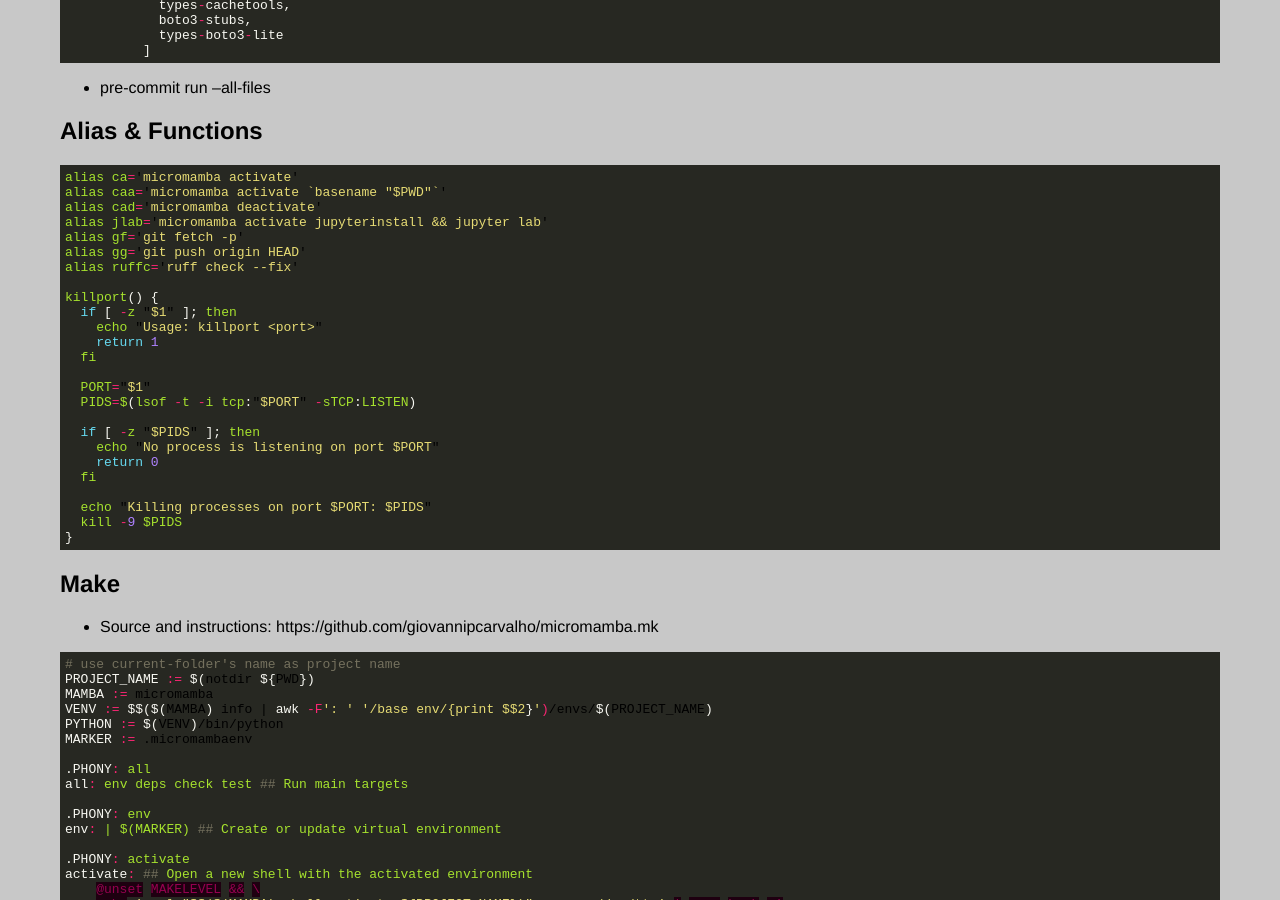
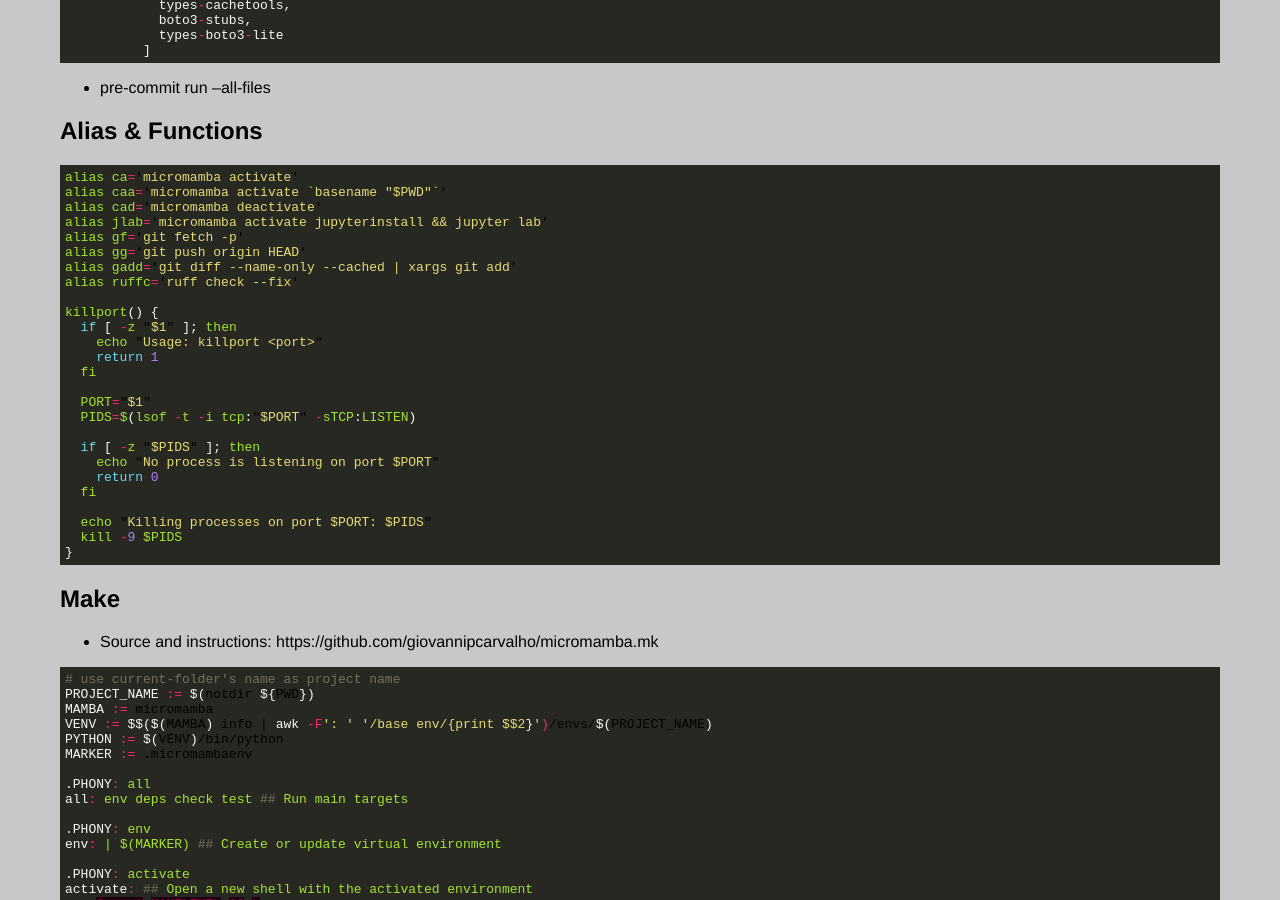
Before and after one commit to CarlosPena00/carlospena00.github.io, a Jekyll site: the page built from _posts/2024-04-07-python-common-tips.md, in a window 1280 px wide and 900 px high, scrolled down 1656 px. Built offline with Jekyll 4.4.1, drawn with Linux system fonts in a browser that asks for light colours.

Commit message:
feat(blog): Add gadd alias
- gadd: To automatically re-add only the files that were already staged
before your pre-commit hooks modified them,

-----

I will change the alias name

```diff
--- a/_posts/2024-04-07-python-common-tips.md
+++ b/_posts/2024-04-07-python-common-tips.md
@@ -119,6 +119,7 @@ alias cad='micromamba deactivate'
 alias jlab='micromamba activate jupyterinstall && jupyter lab'
 alias gf='git fetch -p'
 alias gg='git push origin HEAD'
+alias gadd='git diff --name-only --cached | xargs git add'
 alias ruffc='ruff check --fix'
 
 killport() {
```
